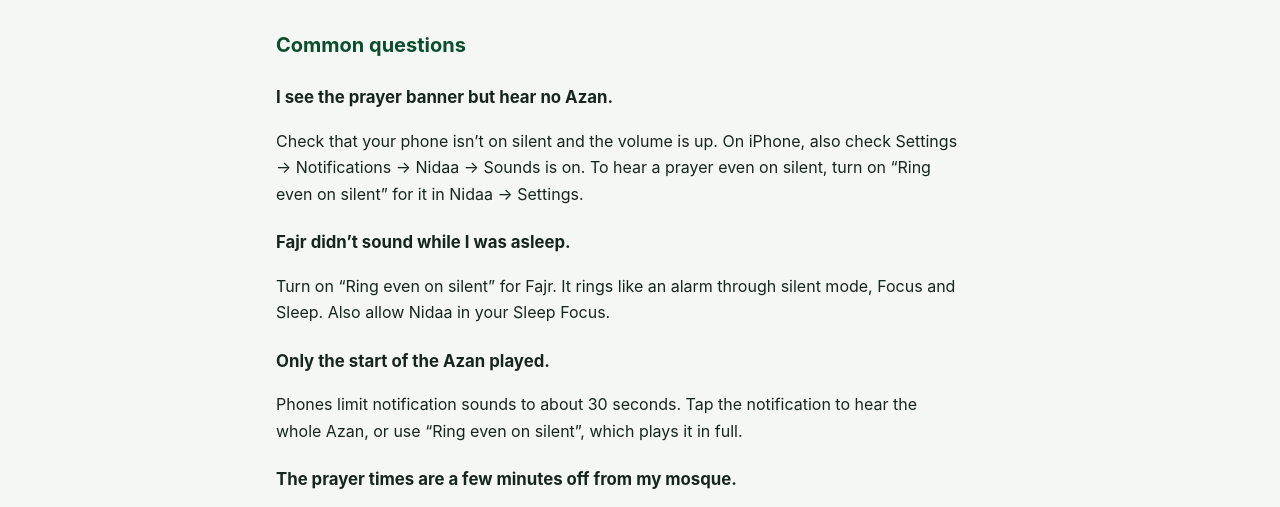
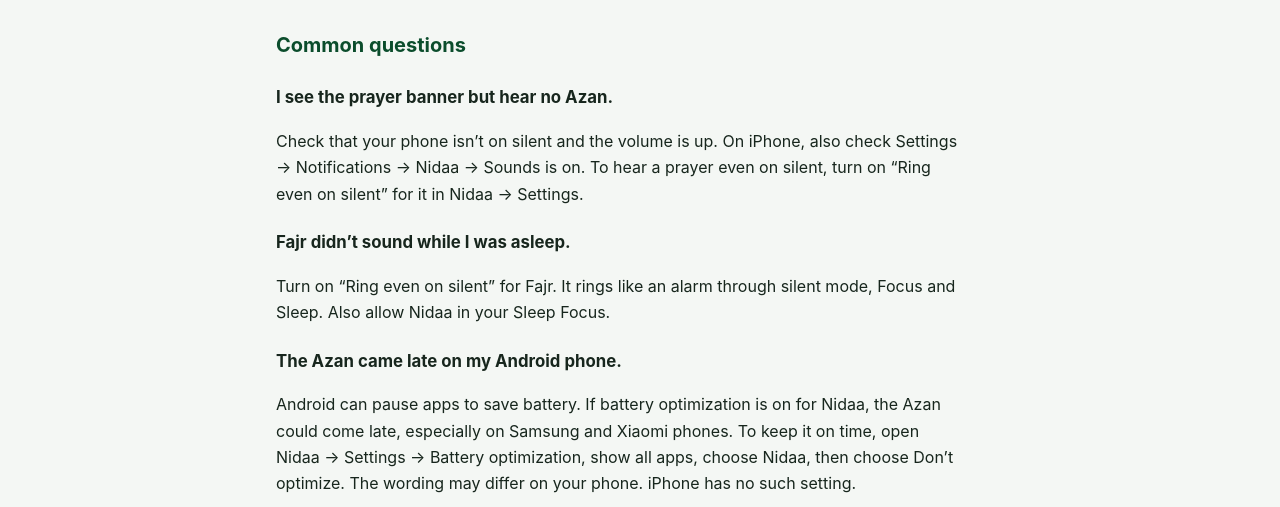
Before and after one commit to MannyGM/eagleeyeusa-apps, a plain HTML site: page support.html in a window 1280 px wide. Shown: the part 246-753 px from the top of the page. Drawn offline with Linux system fonts and the light colour scheme.

Commit message:
Explain Android battery optimization on the support page
Co-Authored-By: Claude Opus 5.5 <noreply@anthropic.com>

```diff
--- a/support.html
+++ b/support.html
@@ -30,6 +30,9 @@
   <h3>Fajr didn’t sound while I was asleep.</h3>
   <p>Turn on “Ring even on silent” for Fajr. It rings like an alarm through silent mode, Focus and Sleep. Also allow Nidaa in your Sleep Focus.</p>
 
+  <h3>The Azan came late on my Android phone.</h3>
+  <p>Android can pause apps to save battery. If battery optimization is on for Nidaa, the Azan could come late, especially on Samsung and Xiaomi phones. To keep it on time, open Nidaa → Settings → Battery optimization, show all apps, choose Nidaa, then choose Don’t optimize. The wording may differ on your phone. iPhone has no such setting.</p>
+
   <h3>Only the start of the Azan played.</h3>
   <p>Phones limit notification sounds to about 30 seconds. Tap the notification to hear the whole Azan, or use “Ring even on silent”, which plays it in full.</p>
 
```
